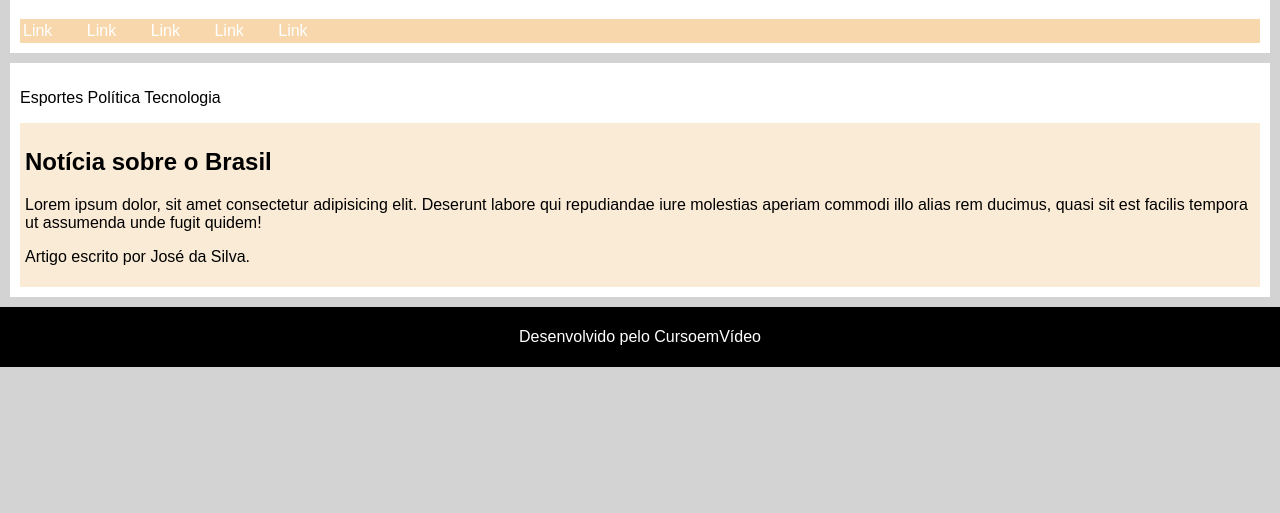
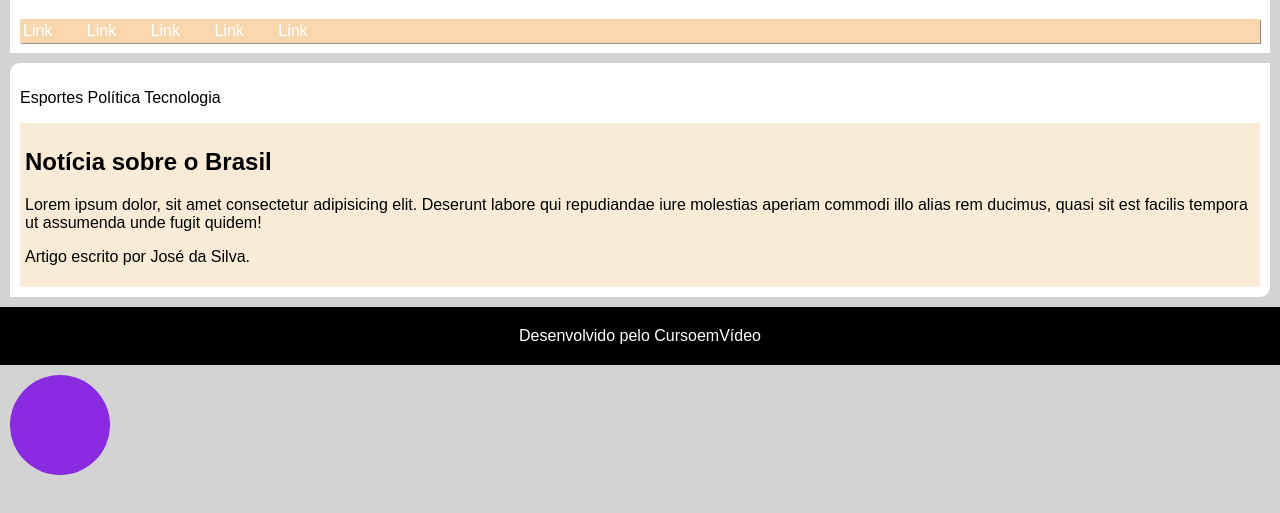
Before and after one commit to murilom19/html-css, a plain HTML site: page exercicios/ex021/caixa02.html in a window 1280 px wide. Shown: the part 81-594 px from the top of the page. Drawn offline with Linux system fonts and the light colour scheme.

Commit message:
Update caixa02.html

```diff
--- a/exercicios/ex021/caixa02.html
+++ b/exercicios/ex021/caixa02.html
@@ -21,6 +21,7 @@
     nav {
         background-color: rgb(248, 215, 172);
         padding: 3px;
+        box-shadow: 0.5px 0.5px 0.5px rgba(0, 0, 0, 0.418);
     }
 
     nav > a {
@@ -38,6 +39,7 @@
         background-color: white;
         padding: 10px;
         margin: 10px;
+        border-radius: 10px 0px;
     }
 
     article {
@@ -53,9 +55,22 @@
         background-color: black;
         color: white;
         text-align: center;
-        padding: 5px;
+        padding: 4px;
         margin: 0px;
     }
+
+    foter > p {
+        margin: 0px;
+
+    }
+
+#bola {
+    background-color: blueviolet;
+    height: 100px;
+    width: 100px;
+    margin: 10px;
+    border-radius: 50%;
+}
 </style>
 <body>
   <header>
@@ -87,5 +102,6 @@
         Desenvolvido pelo CursoemVídeo
     </p>
   </footer>
+  <div id="bola"></div>
 </body>
 </html>
```
